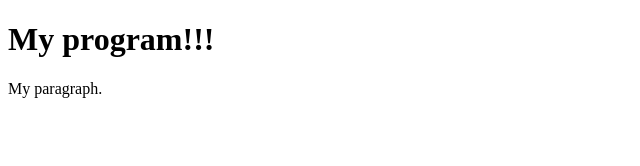
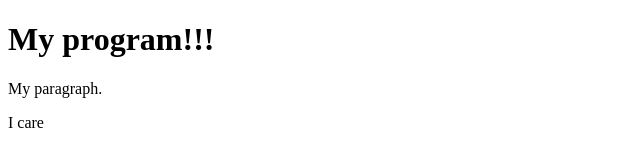
Before and after one commit to uptown30/myfirstpage, a plain HTML site: page index.html in a window 1280 px wide. Shown: the full height of the page, 0-640 px from the left. Drawn offline with Linux system fonts and the light colour scheme.

Commit message:
style update

```diff
--- a/index.html
+++ b/index.html
@@ -7,5 +7,7 @@
 <h1> My program!!! </h1>
 <p> My paragraph. </p>
 
+<p>I care </p>
+
 </body>
 </html>
--- a/style.css
+++ b/style.css
@@ -0,0 +1 @@
+*{margin: 0}
```
